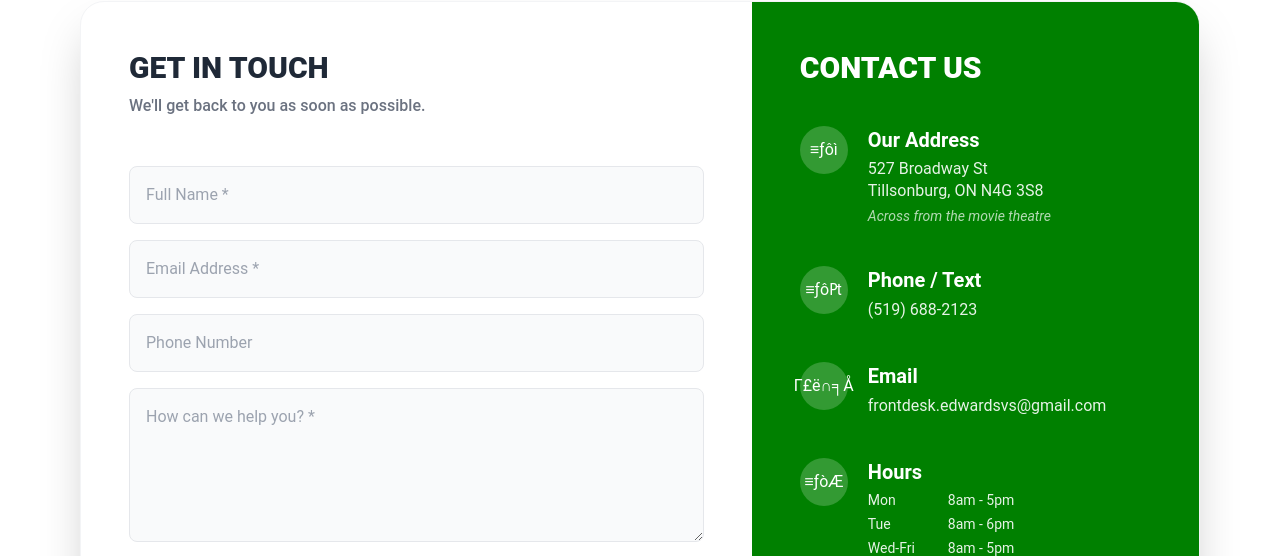
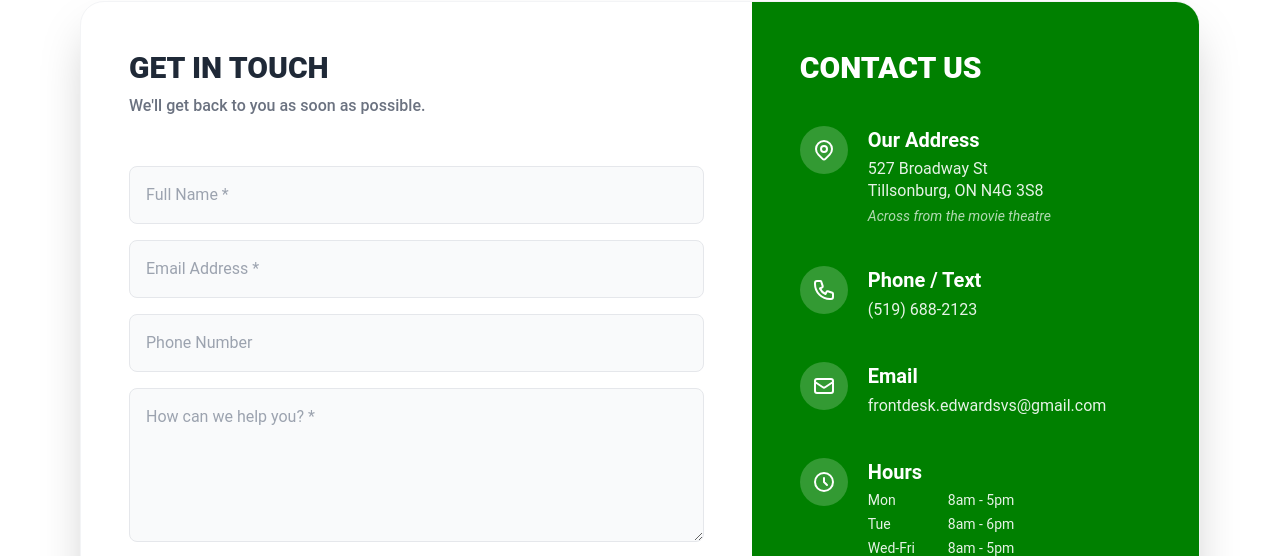
Before and after one commit to csmansoor/Edwards-Veterinary-Service-Website, a React (Vite) app: page /appointment in a window 1280 px wide. Shown: the part 4477-5033 px from the top of the page. Built offline with nearby package versions, Linux system fonts and the light colour scheme.

Commit message:
contact form icons fixed

```diff
--- a/ContactForm.tsx
+++ b/ContactForm.tsx
@@ -141,7 +141,9 @@
               <h2 className="text-3xl font-black uppercase mb-4">Contact us</h2>
 
               <div className="flex gap-5">
-                <div className="w-12 h-12 bg-white/20 rounded-full flex items-center justify-center shrink-0">≡ƒôì</div>
+                <div className="w-12 h-12 bg-white/20 rounded-full flex items-center justify-center shrink-0">
+                  <svg xmlns="http://www.w3.org/2000/svg" className="h-6 w-6" fill="none" viewBox="0 0 24 24" stroke="currentColor"><path strokeLinecap="round" strokeLinejoin="round" strokeWidth={2} d="M17.657 16.657L13.414 20.9a1.998 1.998 0 01-2.827 0l-4.244-4.243a8 8 0 1111.314 0z" /><path strokeLinecap="round" strokeLinejoin="round" strokeWidth={2} d="M15 11a3 3 0 11-6 0 3 3 0 016 0z" /></svg>
+                </div>
                 <div>
                   <h4 className="font-bold text-xl mb-1">Our Address</h4>
                   <p className="opacity-90 leading-snug">527 Broadway St<br />Tillsonburg, ON N4G 3S8</p>
@@ -150,7 +152,9 @@
               </div>
 
               <div className="flex gap-5">
-                <div className="w-12 h-12 bg-white/20 rounded-full flex items-center justify-center shrink-0">≡ƒô₧</div>
+                <div className="w-12 h-12 bg-white/20 rounded-full flex items-center justify-center shrink-0">
+                  <svg xmlns="http://www.w3.org/2000/svg" className="h-6 w-6" fill="none" viewBox="0 0 24 24" stroke="currentColor"><path strokeLinecap="round" strokeLinejoin="round" strokeWidth={2} d="M3 5a2 2 0 012-2h3.28a1 1 0 01.948.684l1.498 4.493a1 1 0 01-.502 1.21l-2.257 1.13a11.042 11.042 0 005.516 5.516l1.13-2.257a1 1 0 011.21-.502l4.493 1.498a1 1 0 01.684.949V19a2 2 0 01-2 2h-1C9.716 21 3 14.284 3 6V5z" /></svg>
+                </div>
                 <div>
                   <h4 className="font-bold text-xl mb-1">Phone / Text</h4>
                   <p className="opacity-90">(519) 688-2123</p>
@@ -158,7 +162,9 @@
               </div>
 
               <div className="flex gap-5">
-                <div className="w-12 h-12 bg-white/20 rounded-full flex items-center justify-center shrink-0">Γ£ë∩╕Å</div>
+                <div className="w-12 h-12 bg-white/20 rounded-full flex items-center justify-center shrink-0">
+                  <svg xmlns="http://www.w3.org/2000/svg" className="h-6 w-6" fill="none" viewBox="0 0 24 24" stroke="currentColor"><path strokeLinecap="round" strokeLinejoin="round" strokeWidth={2} d="M3 8l7.89 5.26a2 2 0 002.22 0L21 8M5 19h14a2 2 0 002-2V7a2 2 0 00-2-2H5a2 2 0 00-2 2v10a2 2 0 002 2z" /></svg>
+                </div>
                 <div>
                   <h4 className="font-bold text-xl mb-1">Email</h4>
                   <p className="opacity-90 break-all">frontdesk.edwardsvs@gmail.com</p>
@@ -166,7 +172,9 @@
               </div>
 
               <div className="flex gap-5">
-                <div className="w-12 h-12 bg-white/20 rounded-full flex items-center justify-center shrink-0">≡ƒòÆ</div>
+                <div className="w-12 h-12 bg-white/20 rounded-full flex items-center justify-center shrink-0">
+                  <svg xmlns="http://www.w3.org/2000/svg" className="h-6 w-6" fill="none" viewBox="0 0 24 24" stroke="currentColor"><path strokeLinecap="round" strokeLinejoin="round" strokeWidth={2} d="M12 8v4l3 3m6-3a9 9 0 11-18 0 9 9 0 0118 0z" /></svg>
+                </div>
                 <div>
                   <h4 className="font-bold text-xl mb-1">Hours</h4>
                   <div className="text-sm opacity-90 grid grid-cols-[80px_1fr] gap-y-1">
```
Also changed, not shown: 3 other files (tests, documents, lock files or other folders).
